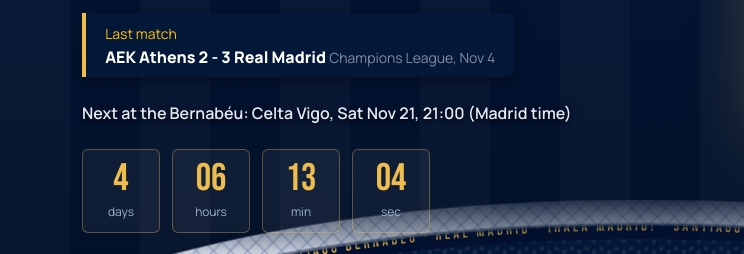
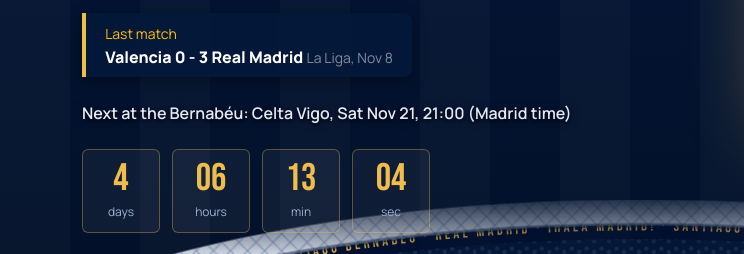
Before and after one commit to Abdullakh670/Final_Abdullakh_Shalkar, a plain HTML site: page index.html in a window 1280 px wide. Shown: the part 481-735 px from the top of the page, 0-744 px from the left. Drawn offline with nearby package versions, Linux system fonts and the light colour scheme.

Commit message:
Update last match details in index.html

```diff
--- a/index.html
+++ b/index.html
@@ -57,7 +57,7 @@
                     <div class="col-12 col-md-7 text-center text-md-start">
                         <h1 class="hero-title">¡Hala<span>Madrid!</span></h1>
                         <p class="lead mt-3">Fifteen European Cups, 36 league titles, one white shirt. José Mourinho’s side is perfect in Europe so far this season.</p>
-                        <div class="last-match"><small class="text-warning">Last match</small><br><strong>AEK Athens 2 - 3 Real Madrid</strong> <small class="text-white-50">Champions League, Nov 4</small></div>
+                        <div class="last-match"><small class="text-warning">Last match</small><br><strong>Valencia 0 - 3 Real Madrid</strong> <small class="text-white-50">La Liga, Nov 8</small></div>
                         <p class="next-label">Next at the Bernabéu: Celta Vigo, Sat Nov 21, 21:00 (Madrid time)</p>
                         <div class="countdown" data-countdown="2026-11-21T21:00:00+01:00" aria-live="off"></div>
                         <a href="matches.html" class="btn btn-warning btn-lg">Book tickets</a>
```
